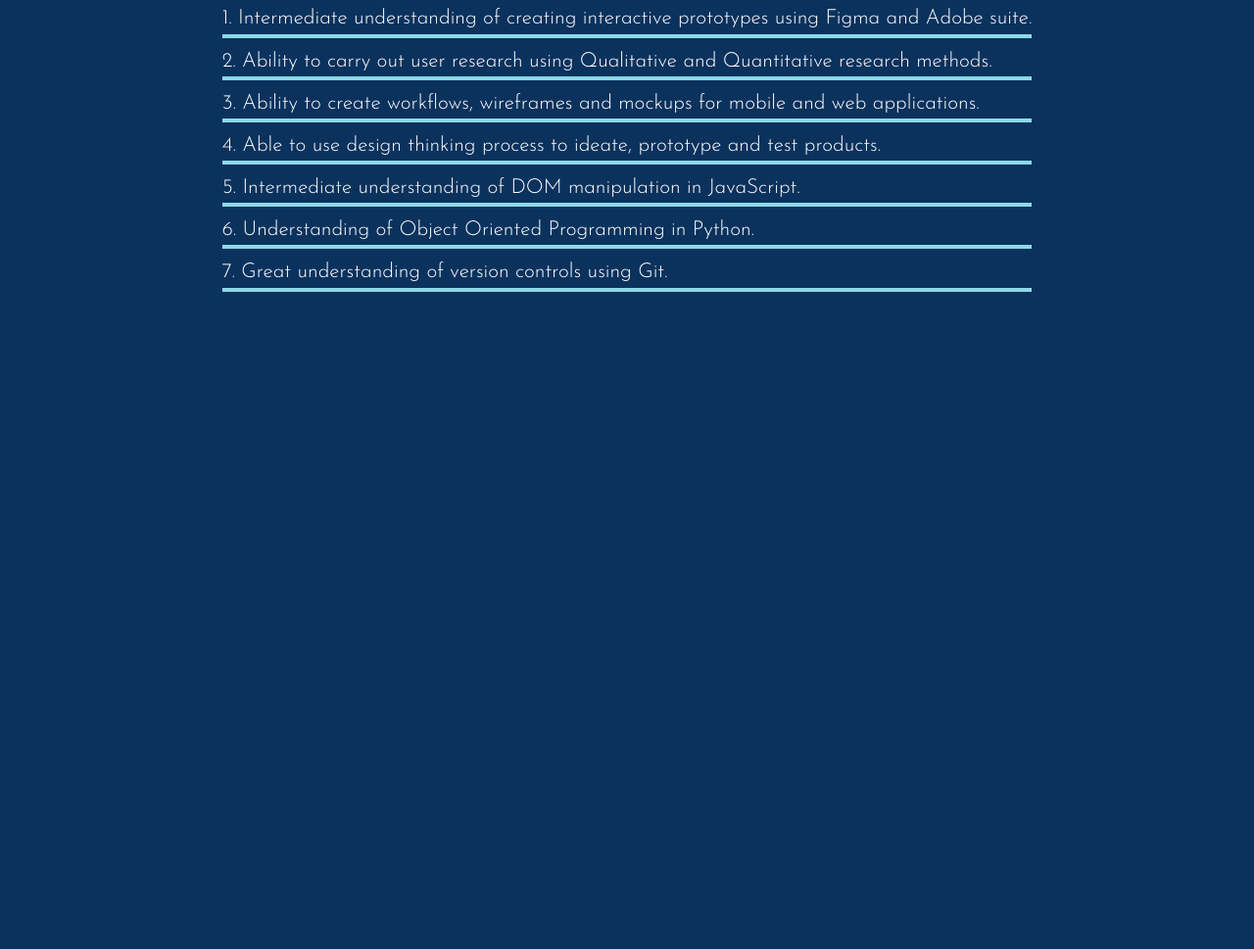
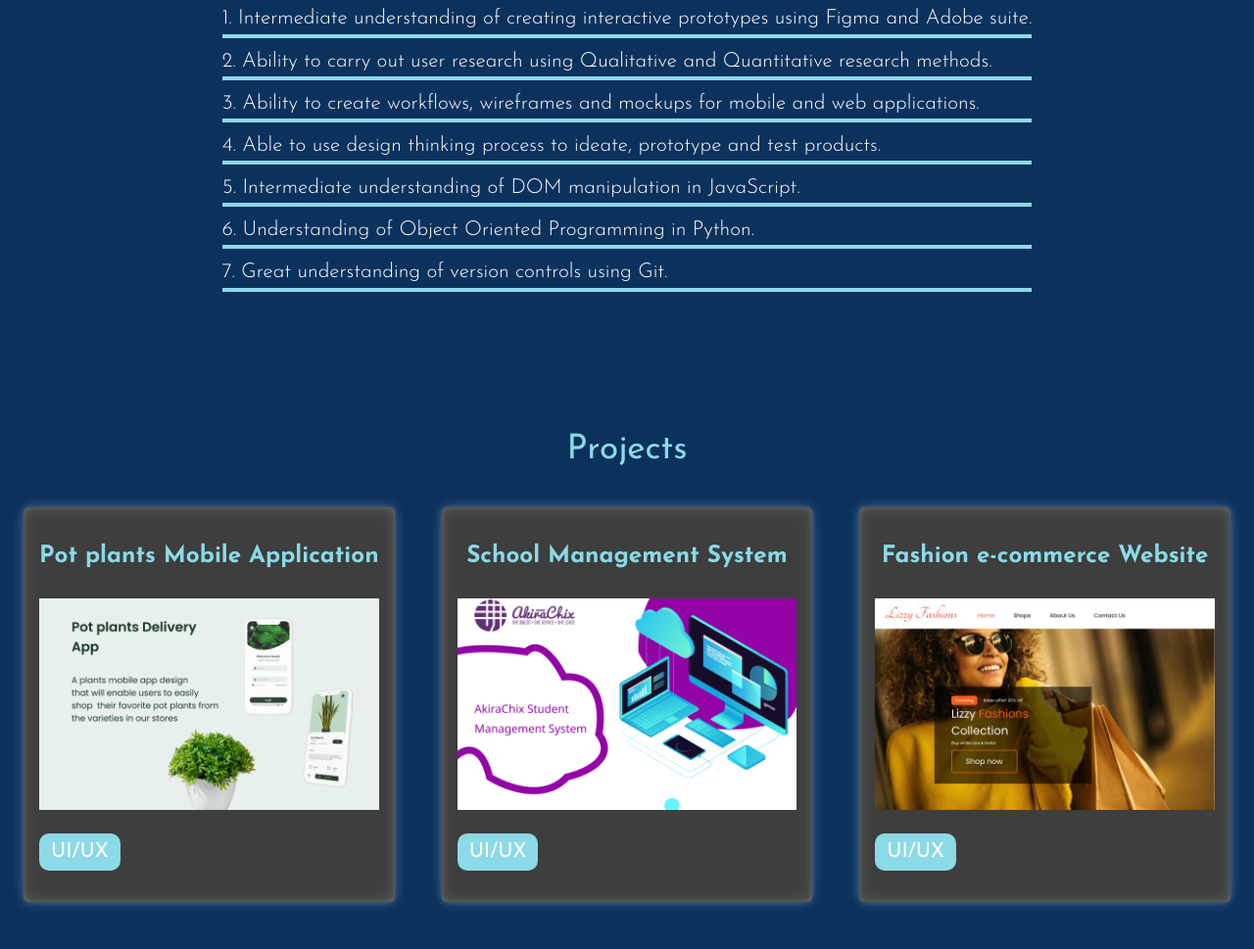
Before and after one commit to Munde-J/Portfolio, a plain HTML site: page index.html in a window 1280 px wide. Shown: the part 1379-2348 px from the top of the page at 98% size. Before the commit the page ends 1749 px from the top, so only its background shows below. Drawn offline with Linux system fonts and the light colour scheme.

Commit message:
added projects

```diff
--- a/index.html
+++ b/index.html
@@ -71,3 +71,36 @@
 
             </ul>
          </section>
+
+         <section id="portfolio" class="project-section">
+            <h2 class="project-heading">Projects</h2>
+            <div class="project-grid">
+
+               <div class="project-container">
+                  <h3 class="project-title">Pot plants Mobile Application</h3>
+                  <div class="project-image">
+                     <img src="Images/potplants.png" alt="" class="project-image">
+                  </div>
+                  <div class="project-links">
+                     <a href="https://www.figma.com/file/7a3AD2Gbo2ME21XrsAC0sx/Plant-delivery-Mobile-App?node-id=59-86&t=Sv3vDX5sVbyJwnon-0" class="project-link" target="_blank">UI/UX</a>
+                  </div>
+               </div>
+
+               <div class="project-container">
+                  <h3 class="project-title">School Management System </h3>
+                  <div class="project-image">
+                     <img src="Images/mngmtsystem.png" alt="" class="project-image">
+                  </div>
+                  <div class="project-links">
+                     <a href="https://www.figma.com/file/GGj2Ki9NpVoAm7d4TKeGMg/Akirachix-management-system?node-id=0-1&t=IHt1yM3YStdnJJxr-0" class="project-link" target="_blank">UI/UX</a>
+                  </div>
+               </div>
+               <div class="project-container">
+                  <h3 class="project-title">Fashion e-commerce Website</h3>
+                  <div class="project-image">
+                     <img src="/Images/lizzyfashions.png" alt="" class="project-image">
+                  </div>
+                  <div class="project-links">
+                     <a href="https://www.figma.com/file/yBTlL4BIaXwWdCZvA4QUIV/Lizzy-Fashions?node-id=428-2&t=IHt1yM3YStdnJJxr-0" class="project-link" target="_blank">UI/UX</a>
+                  </div>
+               </div>
--- a/style.css
+++ b/style.css
@@ -233,3 +233,68 @@
    margin-bottom: 0.5rem;
    font-weight: 300;
  }
+
+ .project-section {
+   text-align: center;
+   padding: 4rem 1.5rem 3rem;
+   background: var(--black-color);
+}
+
+.project-heading {
+   margin-bottom: 2rem;
+   color: var(--red-color);
+}
+.project-title {
+   color: var(--red-color);
+}
+.project-grid {
+   display: grid;
+   grid-template-columns: repeat(auto-fit, minmax(320px, 1fr));
+   grid-gap: 3rem 3rem;
+   width: 100%;
+   max-width: 1280px;
+}
+.project-container {
+   display: grid;
+   row-gap: 1.5rem;
+   background-color: #3d3e3d;
+   padding: 2rem 1rem;
+   border-radius: 5px;
+   box-shadow: inset 0 0 5px rgb(255 255 255 / 10%),
+   inset 0 0 10px rgb(255 255 255 / 10%),
+   0 0 15px rgb(255 255 255 / 10%),
+   inset 0 0 20px rgb(255 255 255 / 10%),
+   0 0 5px rgb(255 255 255 / 10%),
+   0 0 10px rgb(255 255 255 / 10%),
+   0 0 15px rgb(255 255 255 / 10%);
+}
+.project-image {
+   height: 13.5rem;
+   width: 100%;
+   object-fit: cover;
+}
+.project-links {
+   display: flex;
+   justify-content: space-between;
+}
+
+.project-link {
+   border: 0;
+   border-radius: 10px;
+   background: var(--red-color);
+   color: white;
+   font-size: inherit;
+   font-weight: inherit;
+   padding: 0.2rem 0.75rem;
+   outline: none;
+   position: relative;
+   transition: border-radius 1s;
+   -webkit-transition: border-radius 1s;
+}
+
+.project-link:hover {
+   border-bottom-right-radius: 50px;
+   border-top-left-radius: 50px;
+   border-bottom-left-radius: 10px;
+   border-top-right-radius: 10px;
+}
```
Also changed, not shown: Images/lizzyfashions.png (added), Images/mngmtsystem.png (added), Images/potplants.png (added), javascript.js (line endings or trailing spaces), packagelock.json (line endings or trailing spaces).
